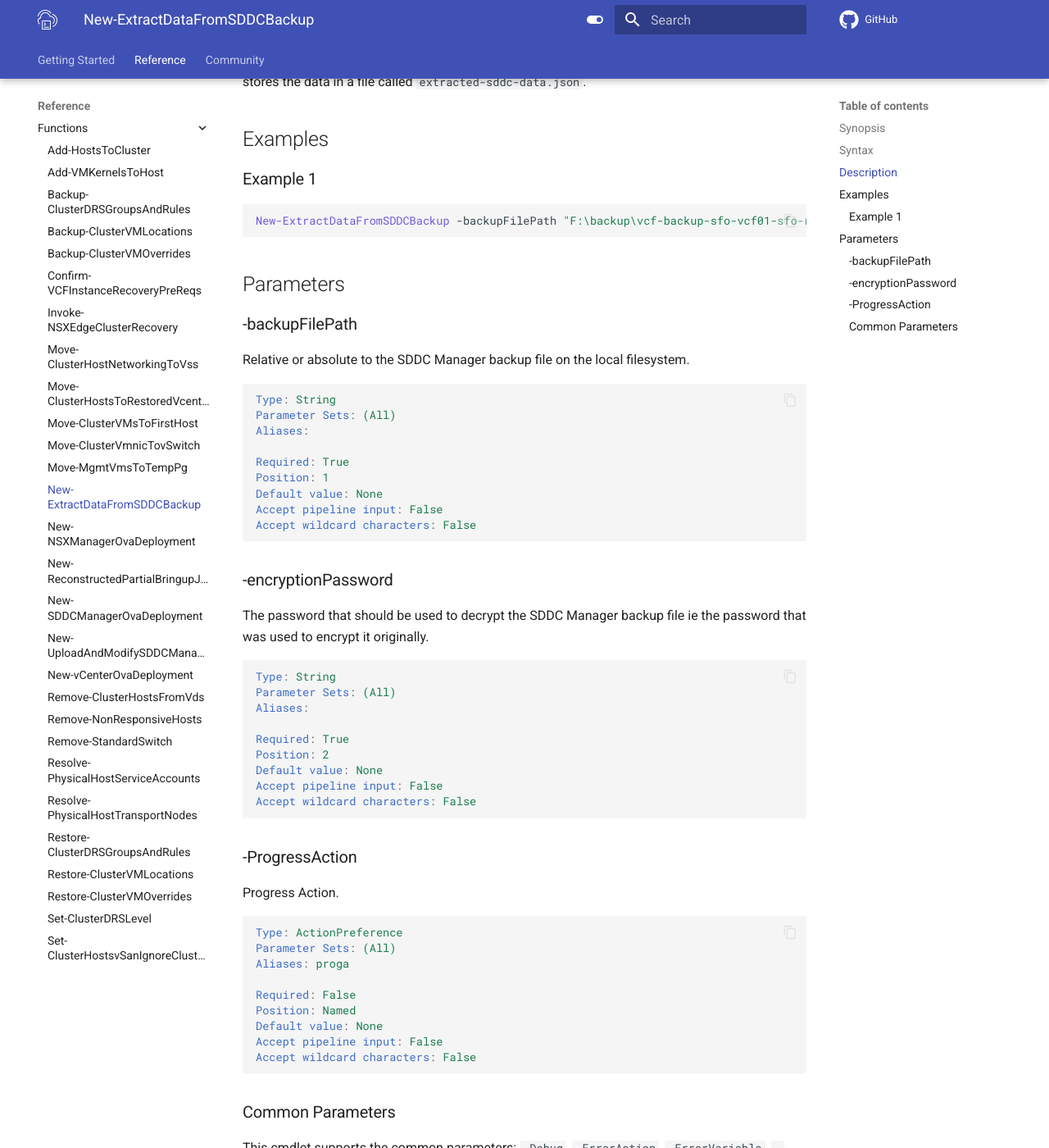
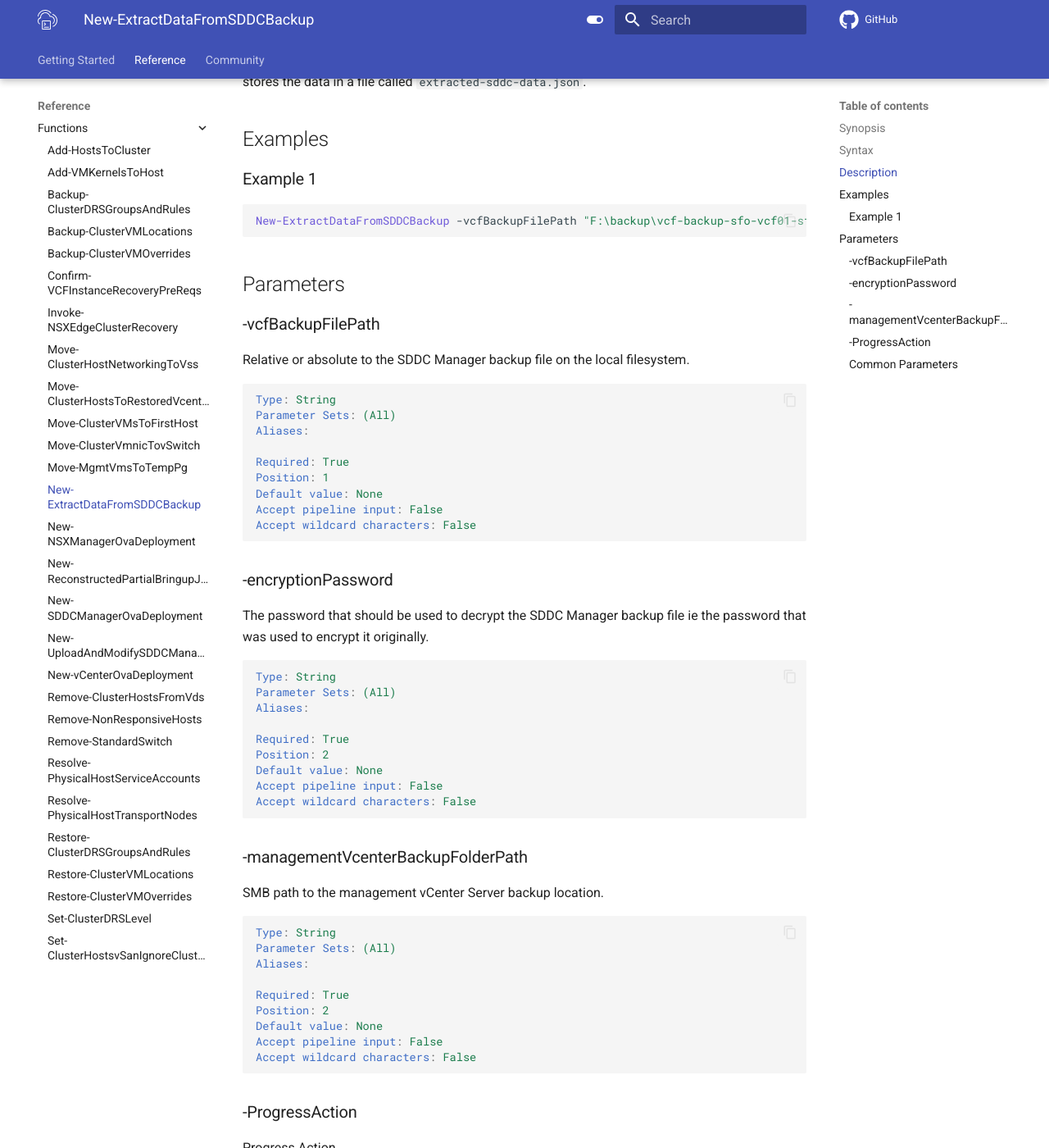
Before and after one commit to vmware/powershell-module-for-vmware-cloud-foundation-instance-recovery, an MkDocs documentation site: the page built from docs/documentation/functions/New-ExtractDataFromSDDCBackup.md, in a window 1280 px wide and 1400 px high, scrolled down 542 px. Shown: the whole window at 82% size. Built offline with MkDocs 1.6.1 and Material for MkDocs 9.7.7, drawn with Linux system fonts in a browser that asks for light colours; comment, search, counter and statistics services are not loaded; the version menu is left out; some of the changed text lies outside the part shown.

Commit message:
Update docs
Doc updates for function changes

Signed-off-by: Brian O'Connell <brianoc4@gmail.com>

````diff
--- a/docs/documentation/functions/New-ExtractDataFromSDDCBackup.md
+++ b/docs/documentation/functions/New-ExtractDataFromSDDCBackup.md
@@ -7,7 +7,7 @@ Decrypts and extracts the contents of the provided SDDC Manager backup, parses i
 ## Syntax
 
 ```powershell
-New-ExtractDataFromSDDCBackup [-backupFilePath] <String> [-encryptionPassword] <String> [-ProgressAction <ActionPreference>] [<CommonParameters>]
+New-ExtractDataFromSDDCBackup [-vcfBackupFilePath] <String>  [-encryptionPassword] <String> [-managementVcenterBackupFolderPath] <String> [-ProgressAction <ActionPreference>] [<CommonParameters>]
 ```
 
 ## Description
@@ -19,12 +19,12 @@ The `New-ExtractDataFromSDDCBackup` cmdlet decrypts and extracts the contents of
 ### Example 1
 
 ```powershell
-New-ExtractDataFromSDDCBackup -backupFilePath "F:\backup\vcf-backup-sfo-vcf01-sfo-rainpole-io-2023-09-19-10-53-02.tar.gz" -encryptionPassword "VMw@re1!VMw@re1!"
+New-ExtractDataFromSDDCBackup -vcfBackupFilePath "F:\backup\vcf-backup-sfo-vcf01-sfo-rainpole-io-2023-09-19-10-53-02.tar.gz" -encryptionPassword "VMw@re1!VMw@re1!" -managementVcenterBackupFolderPath "10.221.78.133/F$/backup/vCenter/sn_sfo-m01-vc01.sfo.rainpole.io/M_8.0.1.00100_20231121-104120_"
 ```
 
 ## Parameters
 
-### -backupFilePath
+### -vcfBackupFilePath
 
 Relative or absolute to the SDDC Manager backup file on the local filesystem.
 
@@ -43,6 +43,22 @@ Accept wildcard characters: False
 ### -encryptionPassword
 
 The password that should be used to decrypt the SDDC Manager backup file ie the password that was used to encrypt it originally.
+
+```yaml
+Type: String
+Parameter Sets: (All)
+Aliases:
+
+Required: True
+Position: 2
+Default value: None
+Accept pipeline input: False
+Accept wildcard characters: False
+```
+
+### -managementVcenterBackupFolderPath
+
+SMB path to the management vCenter Server backup location.
 
 ```yaml
 Type: String
````
Also changed, not shown: docs/documentation/functions/New-PartialManagementDomainDeployment.md (added, +93 -0 lines).
